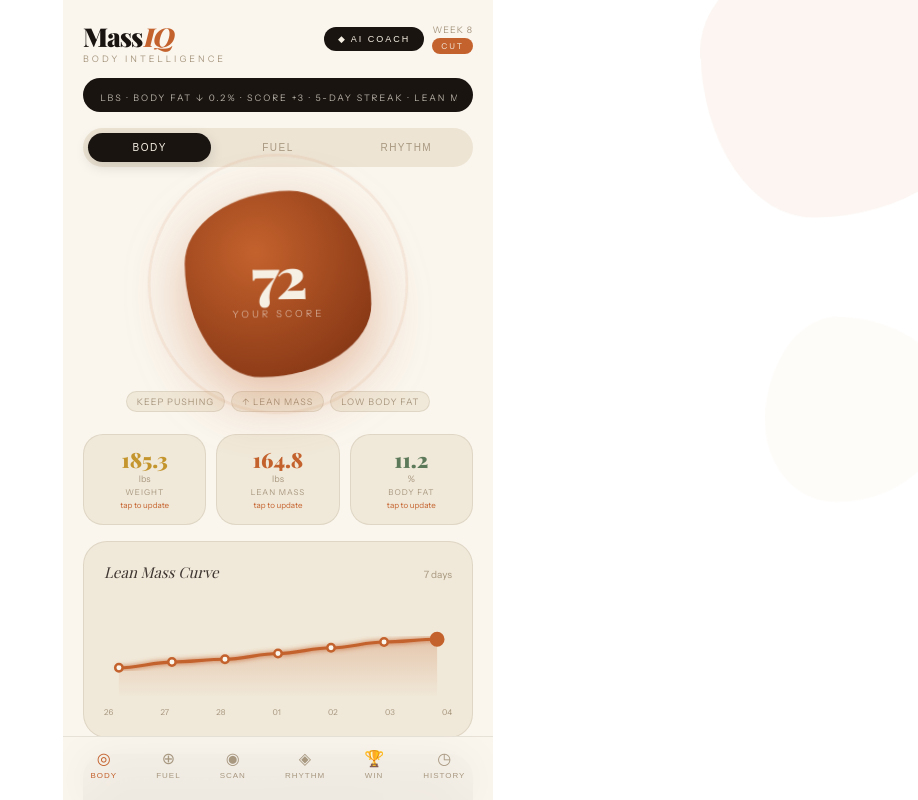
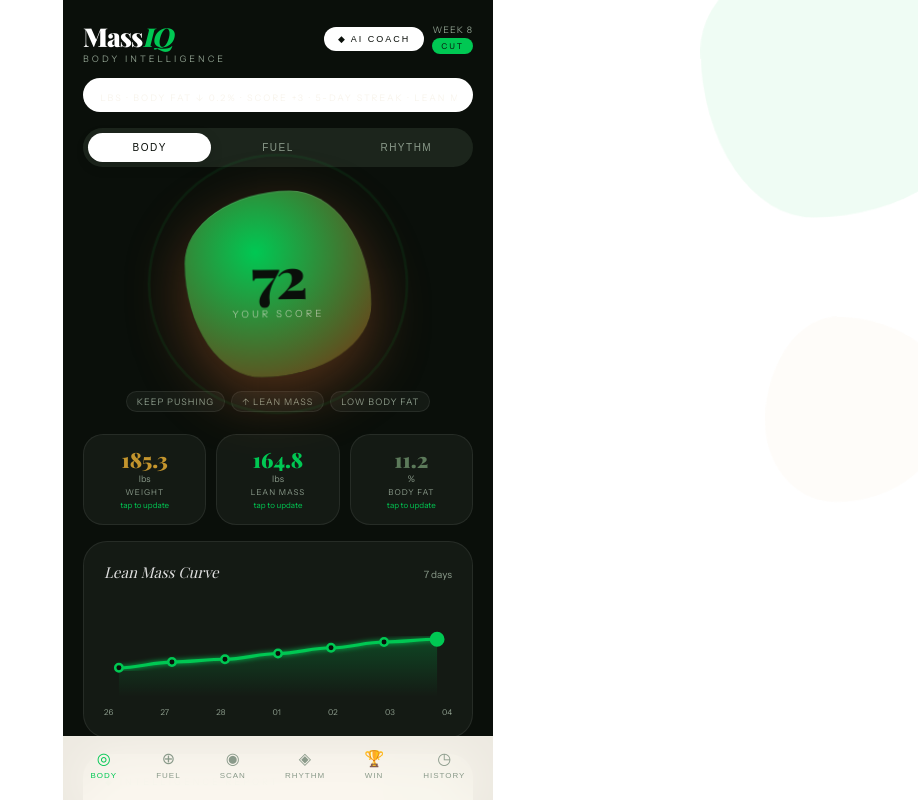
Before and after one commit to AbulkhairT/Massiq-web, a Next.js app in the folder massiq-2/: page /app in a window 1280 px wide. Shown: the top 800 px of the page, without its empty margins (362-1280 px from the left). Built offline with nearby package versions, Linux system fonts and the light colour scheme; a web font is replaced by a local one.

Commit message:
Replace warm/beige colors with dark theme in MassIQ.jsx

```diff
--- a/massiq-2/components/MassIQ.jsx
+++ b/massiq-2/components/MassIQ.jsx
@@ -32,14 +32,14 @@ const CSS = `
   .spinner{animation:spin .8s linear infinite}
   .ov{animation:fadeIn .2s ease}
   input,textarea,select{outline:none;font-family:inherit}
-  input::placeholder,textarea::placeholder{color:#A89880}
+  input::placeholder,textarea::placeholder{color:#8A9A8A}
   .dp1{animation:dp 1.2s ease-in-out infinite}
   .dp2{animation:dp 1.2s ease-in-out .2s infinite}
   .dp3{animation:dp 1.2s ease-in-out .4s infinite}
   .unlock-pop{animation:unlockPop .5s cubic-bezier(.34,1.56,.64,1) both}
   .ch-card{transition:transform .2s ease,box-shadow .2s ease;cursor:pointer}
   .ch-card:hover{transform:translateY(-2px);box-shadow:0 8px 24px rgba(0,0,0,.08)}
-  .shimmer-bg{background:linear-gradient(90deg,#F0E8D8 0%,#E8DCC8 50%,#F0E8D8 100%);background-size:200% 100%;animation:shimmerSlide 2s linear infinite}
+  .shimmer-bg{background:linear-gradient(90deg,#141A14 0%,#E8DCC8 50%,#141A14 100%);background-size:200% 100%;animation:shimmerSlide 2s linear infinite}
   @keyframes ringPop{0%{transform:scale(0.7);opacity:0}60%{transform:scale(1.06)}100%{transform:scale(1);opacity:1}}
   .ch-tier-card{transition:transform .25s cubic-bezier(.34,1.56,.64,1),box-shadow .25s ease;cursor:pointer}
   .ch-tier-card:hover{transform:translateY(-3px);box-shadow:0 10px 28px rgba(0,0,0,.1)}
@@ -49,7 +49,7 @@ const CSS = `
   .recipe-card:active{transform:scale(.97)}
 `;
 
-const C={cream:"#F5EFE4",warm:"#EDE4D4",paper:"#FAF6EE",ink:"#1A1410",inkLight:"#3D3530",terra:"#C4622D",sage:"#5C7A5A",dust:"#A89880",blush:"#E8A598",gold:"#C4952D",purple:"#7B68C8",cardBg:"#F0E8D8",border:"rgba(100,80,60,0.12)",red:"#D94040"};
+const C={cream:"#0A0F0A",warm:"#1C251C",paper:"#0A0F0A",ink:"#FFFFFF",inkLight:"#E0E0E0",terra:"#00C853",sage:"#5C7A5A",dust:"#8A9A8A",blush:"#E8A598",gold:"#C4952D",purple:"#7B68C8",cardBg:"#141A14",border:"rgba(255,255,255,0.08)",red:"#D94040"};
 
 const ALL_CHALLENGES=[
   {id:"steps_start",tier:"bronze",emoji:"👟",title:"First Steps",desc:"Hit 8,000 steps in a day",reward:"Unlocks Silver challenges",requiresIds:[],progressKey:"steps_pct",target:0.8,targetDesc:"8,000 steps"},
```
